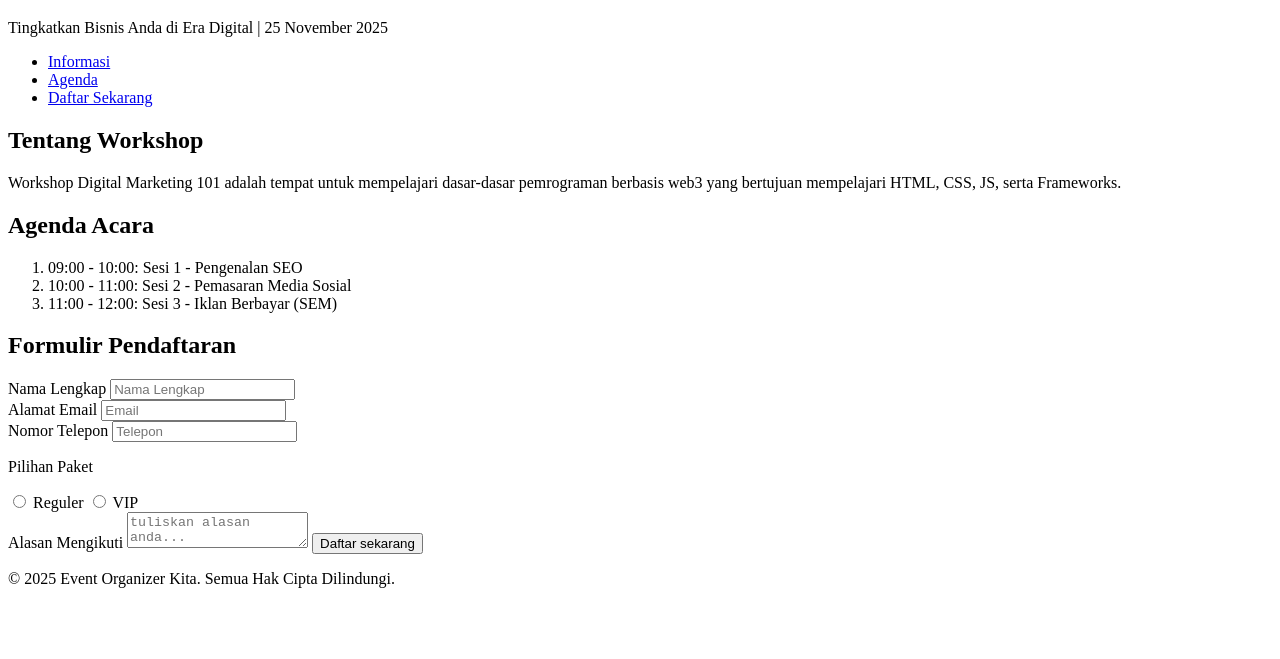
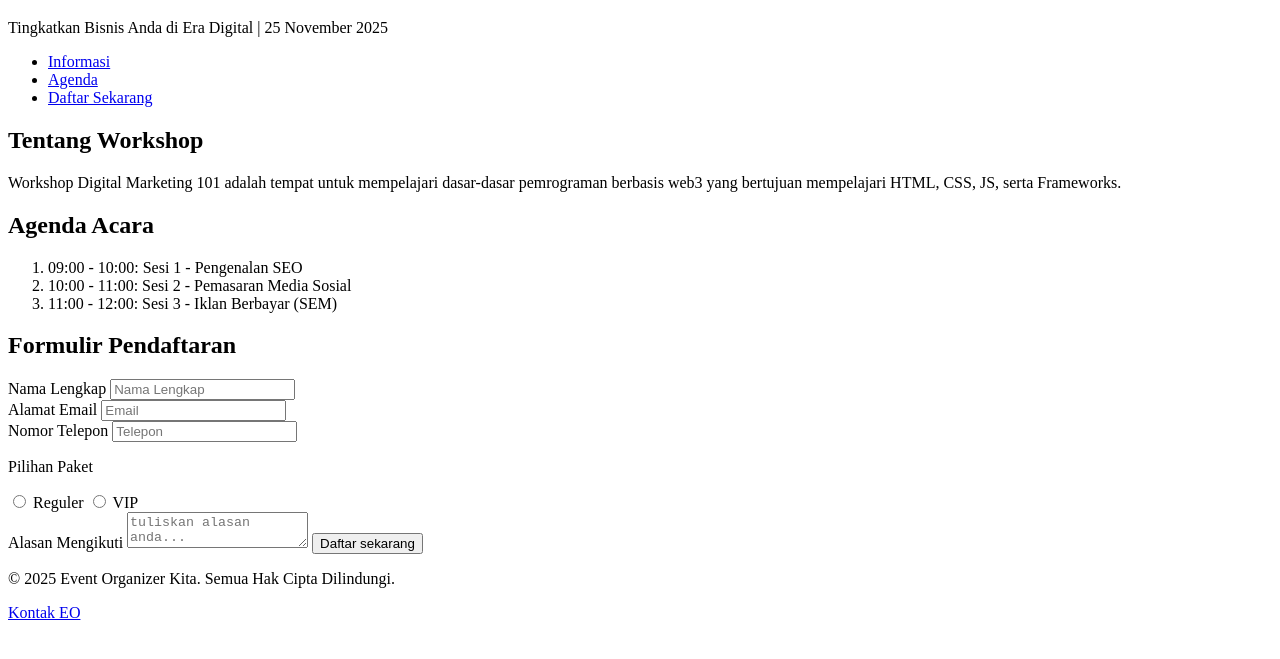
Before and after one commit to vestiapani/DW-A-Tugas-Proyek-HTML, a plain HTML site: page index.html in a window 1280 px wide. Shown: the part 61-720 px from the top of the page. Drawn offline with Linux system fonts and the light colour scheme.

Commit message:
git commit -m "Feats: Menambahkan Sosial Media"

```diff
--- a/index.html
+++ b/index.html
@@ -66,6 +66,7 @@
 
     <footer>
       <p>&copy; 2025 Event Organizer Kita. Semua Hak Cipta Dilindungi.</p>
+      <a href="instagram.com/vestiapani">Kontak EO</a>
     </footer>
   </main>
 </body>
```
